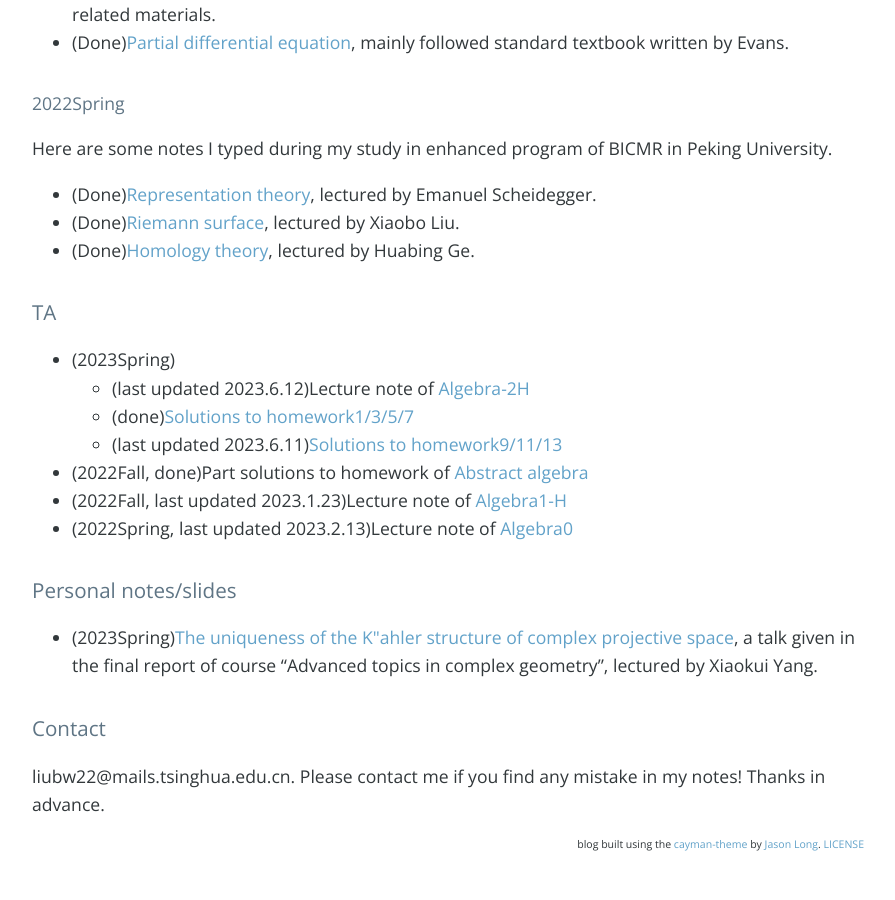
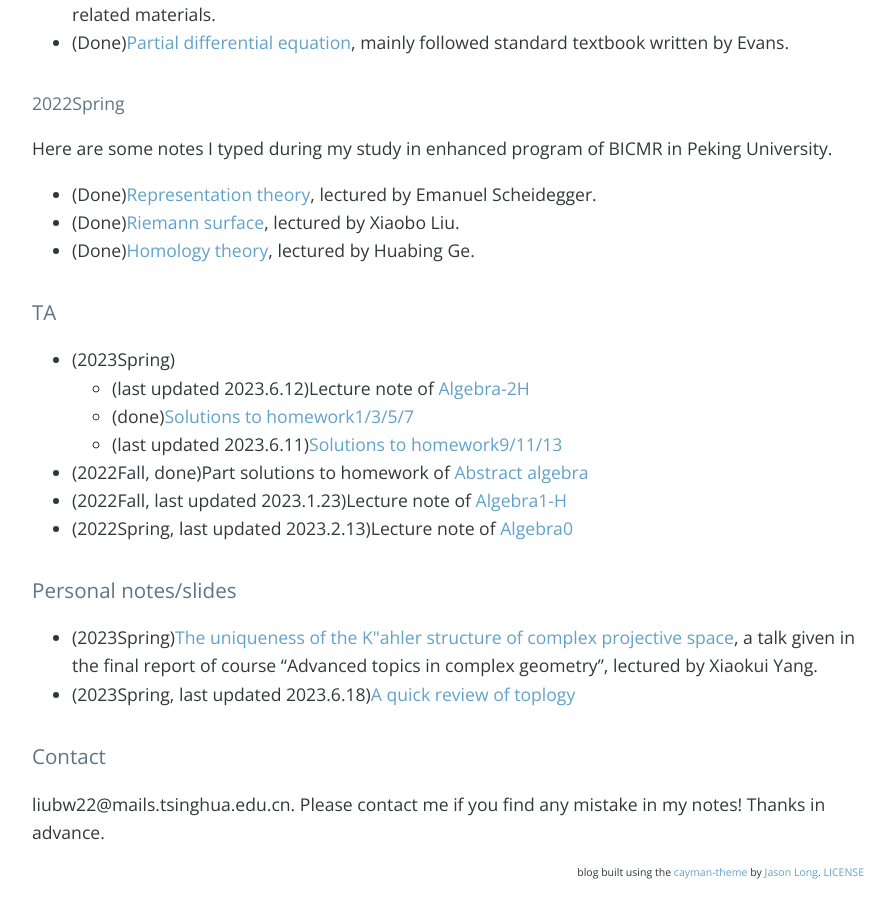
Before and after one commit to bowenl-math/bowenl-math.github.io, a Jekyll site: the page built from index.md, in a window 1280 px wide and 900 px high, scrolled down 1226 px. Shown: the whole window, without its empty margins (192-1087 px from the left). Built offline with Jekyll 4.4.1, drawn with Linux system fonts in a browser that asks for light colours; nearby versions of some CDN libraries; our own code applies the rules of GitHub Pages for plain Markdown files; the list of posts is cut into pages by our own code; comment, search, counter and statistics services are not loaded; before the commit the page ends 2097 px from its top, so only the background shows below that.

Commit message:
update top

```diff
--- a/index.md
+++ b/index.md
@@ -40,6 +40,7 @@ Here are some notes I typed during my study in enhanced program of BICMR in Peki
 
 ### Personal notes/slides
 * (2023Spring)[The uniqueness of the K\"ahler structure of complex projective space](notes/personal notes/Uniqueness_CPn.pdf), a talk given in the final report of course "Advanced topics in complex geometry", lectured by Xiaokui Yang.
+* (2023Spring, last updated 2023.6.18)[A quick review of toplogy](notes/personal notes/Review_of_topology.pdf)
 
 
 ### Contact
```
Also changed, not shown: 3 other files.
